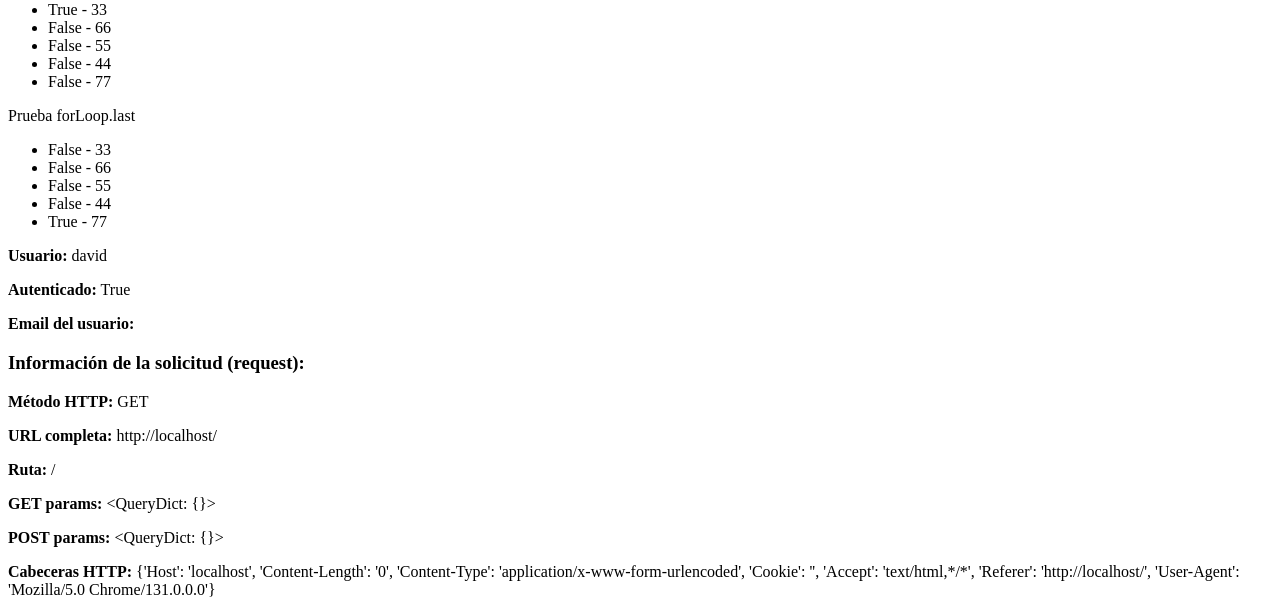
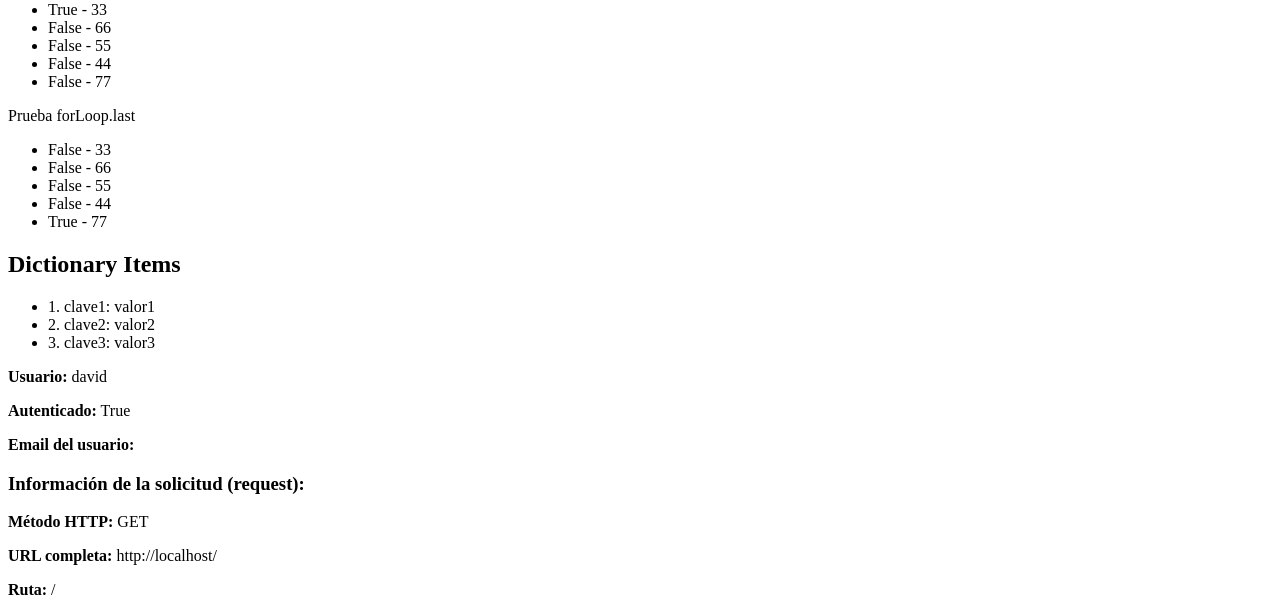
Before and after one commit to dev1d123/test, a Django app: page / in a window 1280 px wide. Shown: the part 620-1217 px from the top of the page. Run offline with Django 5.2, Linux system fonts and the light colour scheme; a user stored in the database is signed in.

Commit message:
Haciend forLoop sobre un diccionario, mostrando las variables de key y value, ademas se hace uso del tag empty, en caso de que el diccionario este vacio

```diff
--- a/src/listaContactos/inicio/templates/home.html
+++ b/src/listaContactos/inicio/templates/home.html
@@ -36,7 +36,14 @@
             <li>{{forloop.last}} - {{ myItem }}</li>
         {% endfor %}
     </ul>
-
+    <h2>Dictionary Items</h2>
+    <ul>
+        {% for key, value in myDict.items %}
+            <li>{{ forloop.counter }}. {{ key }}: {{ value }}</li>
+        {% empty %}
+            <li>No items available.</li>
+        {% endfor %}
+    </ul>
 
 
    <p><strong>Usuario:</strong> {{ request.user }}</p>
--- a/src/listaContactos/inicio/views.py
+++ b/src/listaContactos/inicio/views.py
@@ -7,7 +7,6 @@ def myHomeView(request, *args, **kwargs):
         'myNumber': 123,
         'myList' : {33,44,55,66,77},
         'myDict': {'clave1': 'valor1', 'clave2': 'valor2', 'clave3': 'valor3'},
-
     }
     return render(request, "home.html", myContext)
 
```
